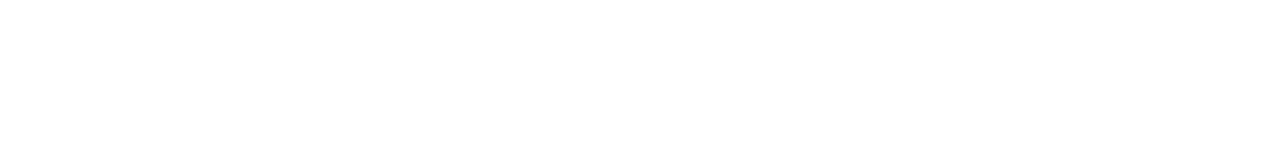
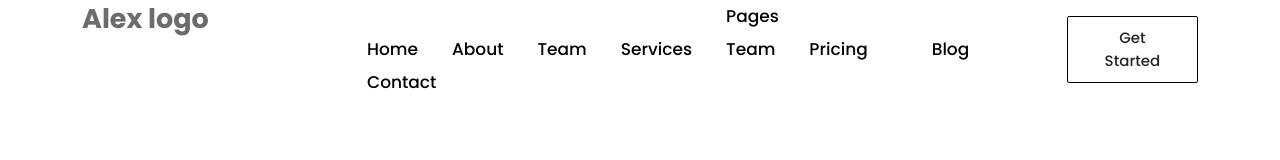
Before and after one commit to farhadcse7/Html, a plain HTML site: page Alex/index.html in a window 1280 px wide. Drawn offline with Linux system fonts and the light colour scheme.

Commit message:
01 navigation

```diff
--- a/Alex/assets/sass/_base.scss
+++ b/Alex/assets/sass/_base.scss
@@ -58,3 +58,30 @@ h1 a, h2 a, h3 a, h4 a, h5 a, h6 a{
 .mb-80{
     margin-bottom: 80px;
 }
+
+.btn{
+    font-family: $heading-font;
+    font-size: 15px;
+    font-weight: 500;
+    border-radius: 2px;
+    padding: 20px 35px;
+    text-transform: capitalize;
+    border-radius: 1px solid transparent;
+}
+
+.btn-grey-outline{
+
+    border-color: #000;
+    background: transparent;
+
+    &:hover{
+        background: $primary-color;
+        color: #fff;
+        border-color: $primary-color;
+
+    }
+}
+
+.btn-sm{
+    padding: 10px 25px;
+}
--- a/Alex/assets/sass/_menu.scss
+++ b/Alex/assets/sass/_menu.scss
@@ -0,0 +1,19 @@
+/*------------------
+Navigation Menu
+---------------*/
+
+.main-menu{
+    ul{
+        li{
+            list-style-type: none;
+            display: inline-block;
+            margin-right: 30px;
+
+            a{
+                font-family: $heading-font;
+                font-size: 17px;
+                font-weight: 700px;
+            }
+        }
+    }
+}
--- a/Alex/assets/sass/_typography.scss
+++ b/Alex/assets/sass/_typography.scss
@@ -15,7 +15,7 @@ Version:1.0
  Typography
 ===============================*/
 
-@import url('https://fonts.googleapis.com/css2?family=Poppins:wght@700&family=Roboto&display=swap');
+@import url('https://fonts.googleapis.com/css2?family=Poppins:wght@500;600;700&family=Roboto&display=swap');
 
 body{
     font-family: $body-font;
--- a/Alex/index.html
+++ b/Alex/index.html
@@ -1,5 +1,6 @@
 <!doctype html>
 <html lang="en">
+
 <head>
   <!-- Required meta tags -->
   <meta charset="utf-8">
@@ -15,7 +16,52 @@
 
   <title>Alex-Startup Agency Template</title>
 </head>
+
 <body>
+
+  <header>
+    <div class="container">
+      <div class="row">
+        <!-- menu logo -->
+        <div class="col-xl-3">
+          <div class="header-logo">
+            <h3>Alex logo</h3>
+          </div>
+        </div>
+        <!-- main menu -->
+        <div class="col-xl-9">
+          <div class="d-flex align-items-center justify-content-between">
+            <nav class="main-menu" id="main-menu">
+              <ul>
+                <li> <a href="#">Home</a> </li>
+                <li><a href="#">About</a></li>
+                <li><a href="#">Team</a></li>
+                <li><a href="#">Services</a></li>
+
+                <!-- drop down menu -->
+                <li class="menu-item-has-children">
+                  <a href="#">Pages</a>
+                  <ul class="sub-menu">
+                    <li> <a href="#">Team</a> </li>
+                    <li><a href="#">Pricing</a></li>
+                  </ul>
+                </li>
+
+                <li><a href="#">Blog</a></li>
+                <li><a href="#">Contact</a></li>
+              </ul>
+            </nav>
+            <div class="header-btn">
+              <a href="#" class="btn btn-grey-outline btn-sm">Get Started</a>
+            </div>
+          </div>
+
+        </div>
+
+      </div>
+    </div>
+
+  </header>
 
 
 
@@ -31,4 +77,5 @@
   <!-- Custom Scripts -->
   <script src="assets/js/scripts.js"></script>
 </body>
+
 </html>
```
Also changed, not shown: Alex/assets/css/style.css. Lines whose indentation alone changed are shown as unchanged.
